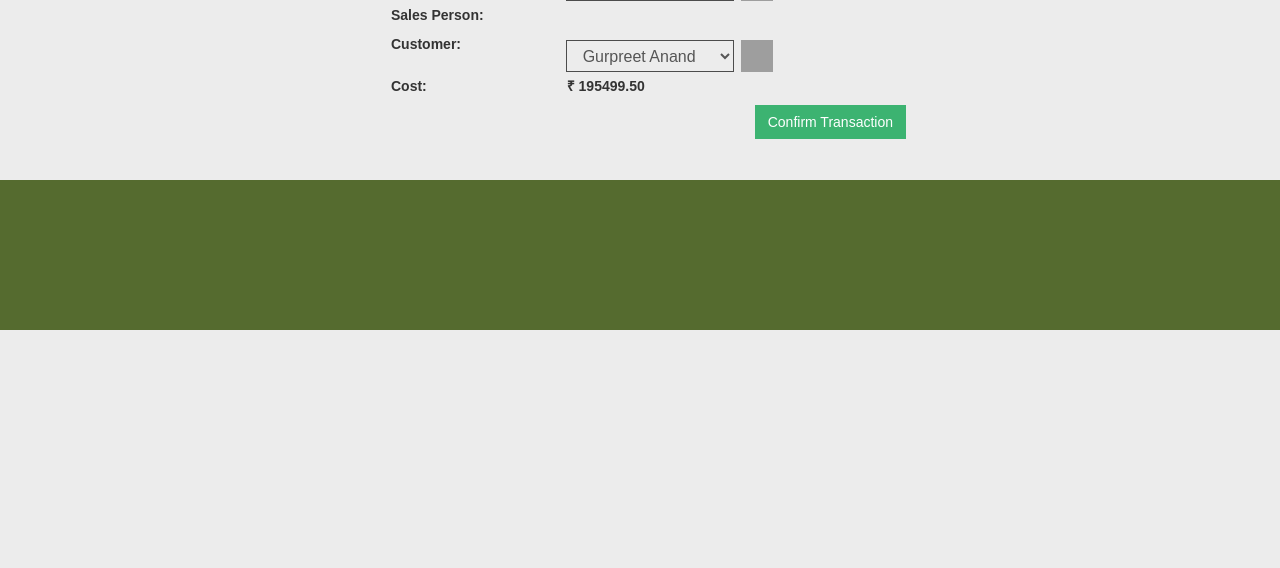
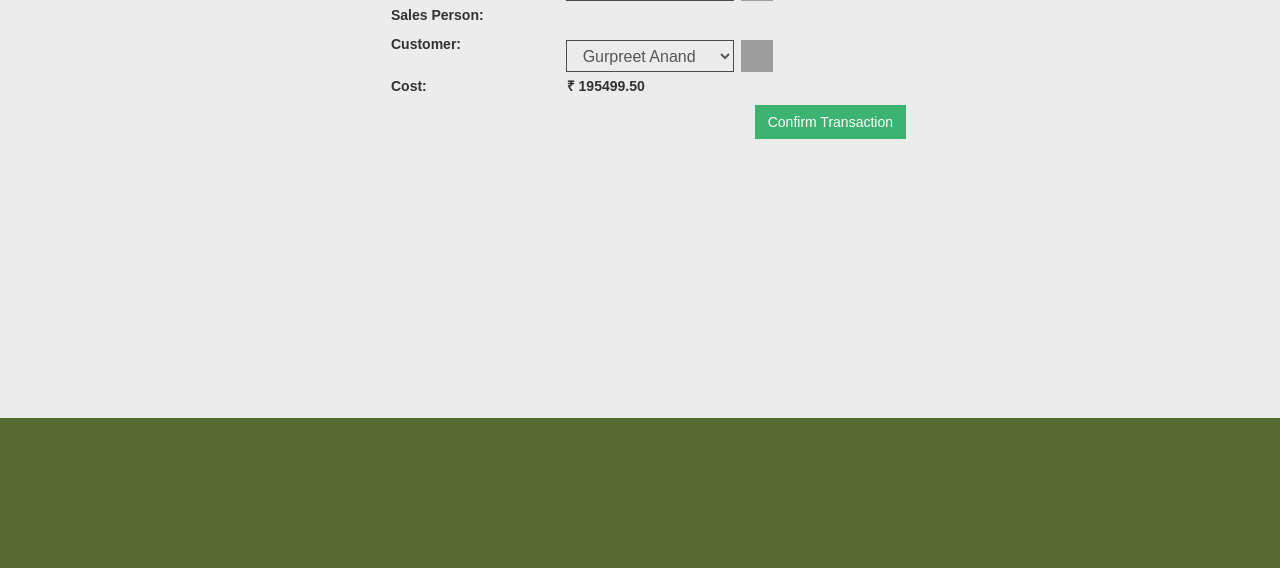
Before and after one commit to GurpreetSinghAnand/spinny, a Django app: template mim/templates/index.html in a window 1280 px wide. Shown: the part 232-800 px from the top of the page. Run offline with Django 3.2, Linux system fonts and the light colour scheme; the template is opened without the code that fills it, so the values that code supplies are empty; data comes from the database, SQL or seed files in the repository; parts of the project's set-up code (start-up, migrations or seed data) failed here and were passed over; some libraries are stand-ins or nearby versions; grey boxes are pictures that could not be loaded.

```diff
--- a/mim/templates/post-login-template.html
+++ b/mim/templates/post-login-template.html
@@ -60,7 +60,7 @@
 <footer class="space">
     <div style="">
         <div class="col-md-12 dark_green"
-             style="width: 100%; height: 150px; float: left;position: fixed; margin: 0px auto;">
+             style="width: 100%; height: 150px; float: left;position: fixed; margin: 0px auto; bottom: 0px">
         </div>
     </div>
 </footer>
--- a/mim/templates/pre-login-template.html
+++ b/mim/templates/pre-login-template.html
@@ -43,7 +43,7 @@
 <footer class="space">
     <div style="">
         <div class="col-md-12 dark_green"
-             style="width: 100%; height: 150px; float: left;position: fixed; margin: 0px auto;">
+             style="width: 100%; height: 150px; float: left;position: fixed; margin: 0px auto;bottom: 0px;">
         </div>
     </div>
 </footer>
```
